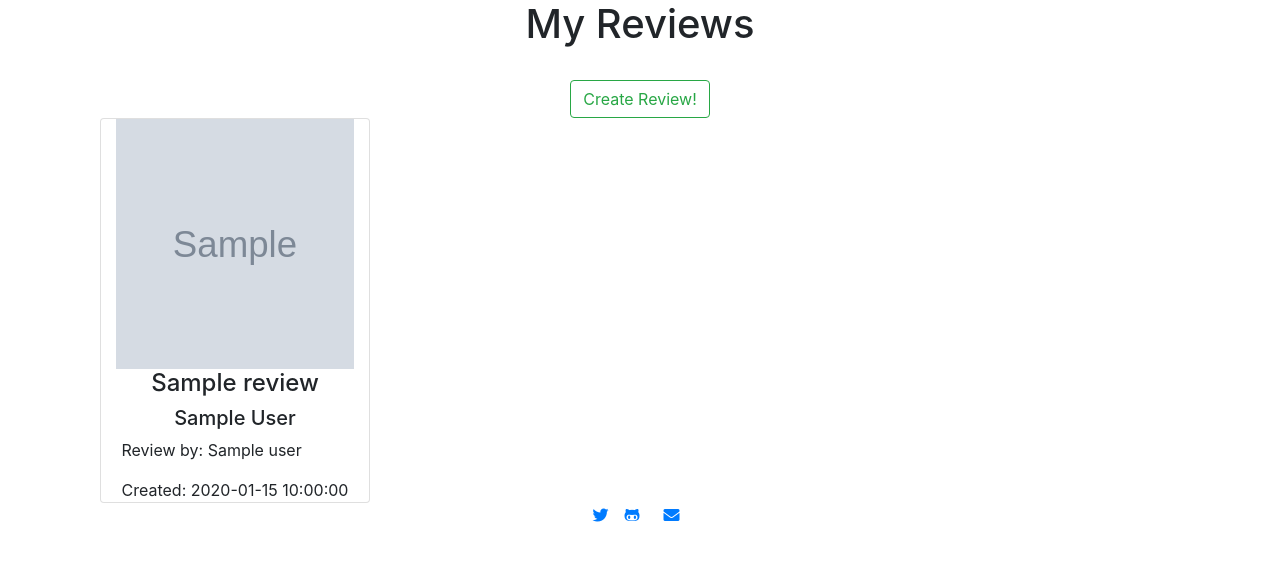
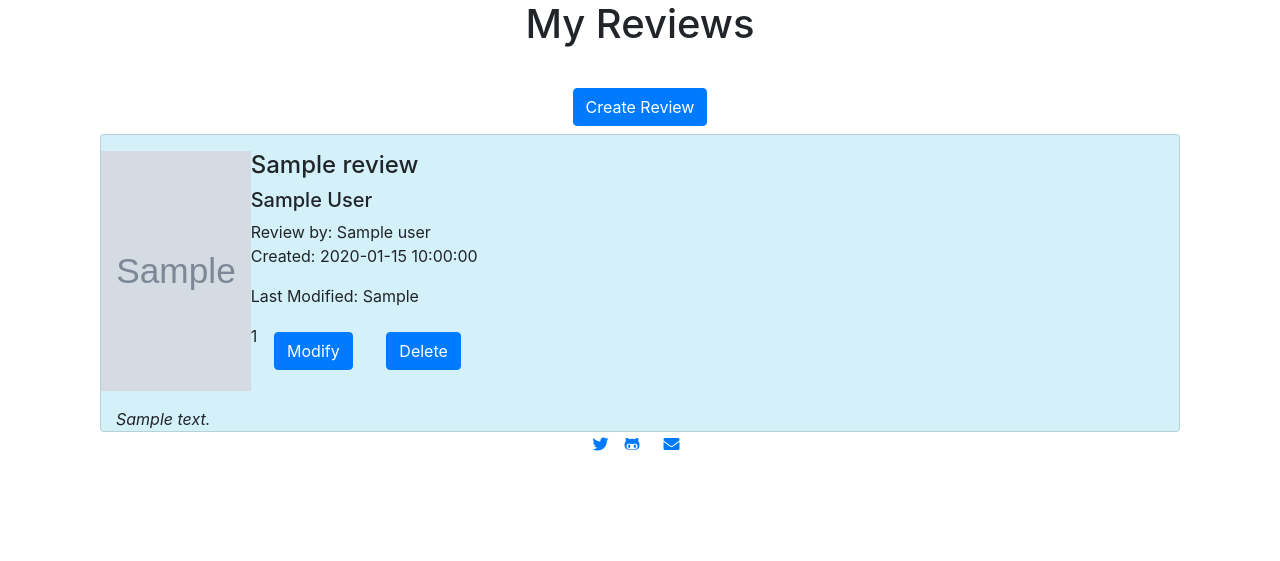
Before and after one commit to hfzespinoz4/myBooksReviews, a Flask app: page /myreviews in a window 1280 px wide. Shown: the part 56-617 px from the top of the page. Run offline with Flask 2, Linux system fonts and the light colour scheme; the visitor is signed in with stand-in values (Sample User, id 1); grey boxes marked "Sample" are stand-in pictures; a database or web service that is not in the repository returns one stand-in record (values such as "Sample title"); some libraries are stand-ins or nearby versions.

Commit message:
reapiring funcionallity and content

```diff
--- a/app.py
+++ b/app.py
@@ -37,8 +37,9 @@ def get_myreviews():
 
 @app.route("/profile")
 def get_profile():
-    users = mongo.db.users.find()
-    return render_template("profile.html", users=users)
+    usr = session["user"]
+    profile = mongo.db.users.find({"user": usr})
+    return render_template("profile.html", profile=profile)
 
 
 @app.route("/register", methods=["GET", "POST"])
--- a/templates/login.html
+++ b/templates/login.html
@@ -13,7 +13,7 @@
                             maxlength="15" pattern="^[a-zA-Z0-9]{5,15}$" required>
             </div>
             <br>
-            <input type="submit" value="Login" class="form-control col-6 mx-auto">
+            <input type="submit" value="Login" class="form-control btn btn-success col-6 mx-auto">
             <br>
             <div class="mt-3 mb-3"></div>
         </form>
--- a/templates/myreviews.html
+++ b/templates/myreviews.html
@@ -2,20 +2,75 @@
 {% block content %}
     <h1 class="text-center">My Reviews</h1>
      <br>
-    <div class="mx-auto col-sm-12 col-md-8">
-        <button class="btn btn-outline-success my-2 my-sm-0 text-center d-flex mx-auto" type="submit">Create Review!</button>
-    </div>
+    <button type="button" class="btn btn-primary text-center d-flex my-2 mx-auto" data-toggle="modal" data-target="#exampleModal">
+    Create Review
+    </button>
     <div>
-       {% for myreviews in myreviews %}
-        <div class="col-sm-12 col-md-3 card">
-            <img src="{{ myreviews.cover }}" alt="Book Cover" height="250rem" width="100%">
-            <div class="mx-auto" width="500rem">
-                <h4 class="text-center card-text">{{ myreviews.title }}</h4>
-                <h5 class="text-center card-text">{{ myreviews.author }}</h5>
-                <p class="mx-auto card-text">Review by: {{ myreviews.user }} </p>
-                <p class="mx-auto card-text">Created: {{ myreviews.creation_date }}</p>
+       {% for myreview in myreviews %}
+        <div class="mt-2 profile card" id="{{ myreview.id }}">
+            <div class="d-block">
+                <div class="col-sm-12 col-md-5 mt-3 mb-3 d-flex review" >
+                    <img src="{{ myreview.cover }}" alt="Book Cover" class="col-sm-4 col-md-4 book-cover ">
+                    <div class="d-flex">
+                        <div class="">
+                            <h4 class="result-text">{{ myreview.title }}</h4>
+                            <h5 class="result-text">{{ myreview.author }}</h5>
+                            <span class="result-text">Review by: {{ myreview.user }} </span>
+                            <p class="result-text">Created: {{ myreview.creation_date }}</p>
+                            <p class="result-text">Last Modified: {{ myreview.last_mod }}</p>
+                            <div class="d-flex">
+                            {{ myreview.id }}
+                                <button class="btn btn-primary text-center d-flex my-2 mx-auto">Modify</button>
+                                <button class="btn btn-primary text-center d-flex my-2 mx-auto">Delete</button>
+                            </div>
+                        </div>
+                    </div>
+                    <br>
+                </div>
+            </div>
+            <div class="d-block col-sm-12">
+                <cite class="result-text my-auto text-center">{{ myreview.review }}</cite>
+                <br>
             </div>
         </div>
         {% endfor %}
     </div>
+
+    <!-- Create Review Modal Form -->
+    <div class="modal fade" id="exampleModal" tabindex="-1" aria-labelledby="exampleModalLabel" aria-hidden="true">
+        <div class="modal-dialog">
+            <div class="modal-content">
+                <div class="modal-header">
+                    <h5 class="modal-title" id="exampleModalLabel">Modal title</h5>
+                    <button type="button" class="close" data-dismiss="modal" aria-label="Close">
+                    <span aria-hidden="true">&times;</span>
+                    </button>
+                </div>
+                <div class="modal-body">
+                    <form>
+                        <div class="form-group">
+                            <label>Title:</label>
+                            <input type="text" class="form-control">
+                        </div>
+                        <div class="form-group">
+                            <label>Author:</label>
+                            <input type="text" class="form-control">
+                        </div>
+                        <div class="form-group">
+                            <label>Cover URL:</label>
+                            <input type="text" class="form-control">
+                        </div>
+                        <div class="form-group">
+                            <label>Review:</label>
+                            <textarea name="about" id="about" cols="30" rows="2" class="form-control" aria-required=""></textarea>
+                        </div>
+                        <input type="submit" value="Create Review" class="btn btn-primary text-center mx-auto">
+
+                    </form>
+                </div>
+                <div class="modal-footer">
+                </div>
+            </div>
+        </div>
+    </div>
 {% endblock %}
```
Also changed, not shown: templates/register.html (+11 -6 lines), templates/reviews.html (+5 -3 lines).
